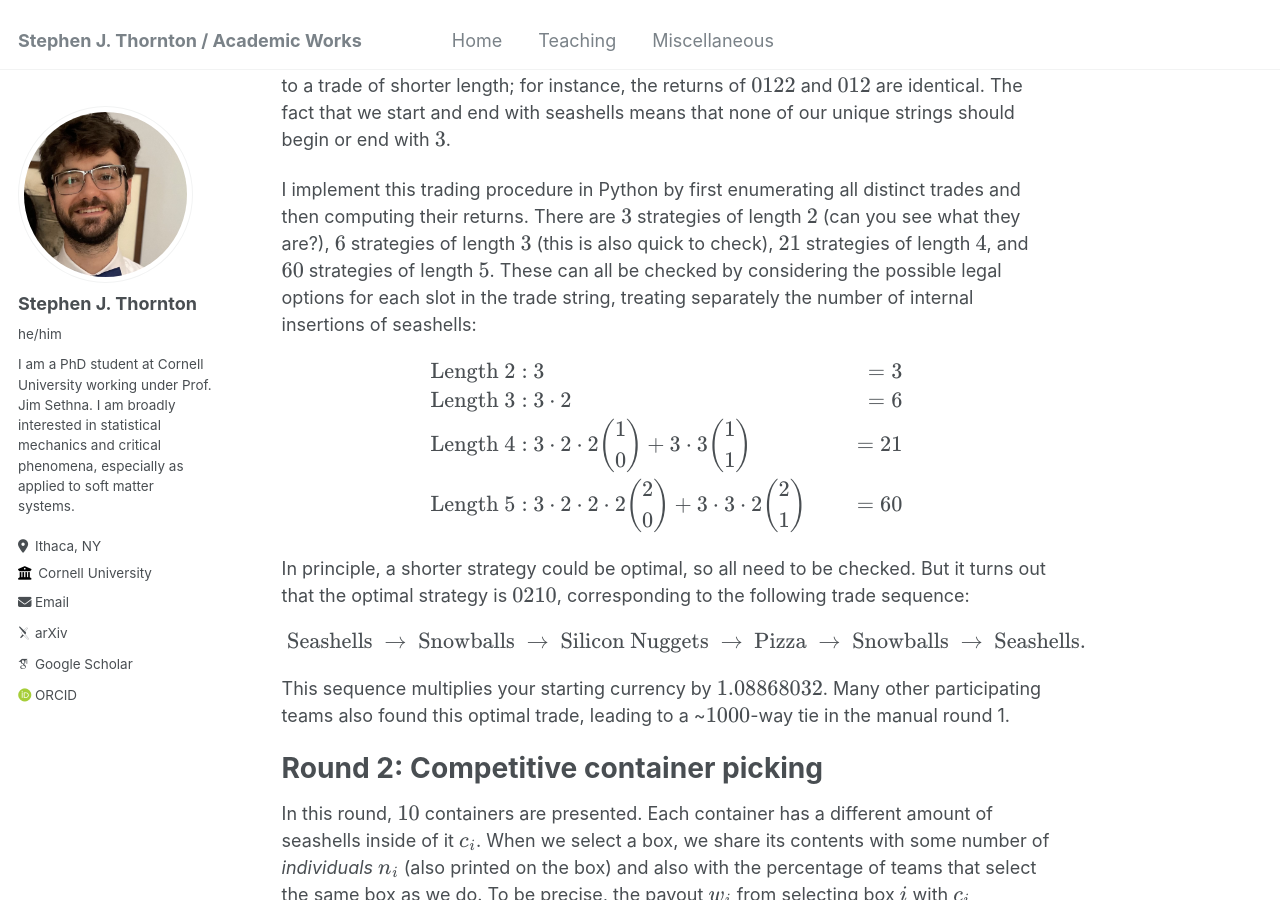
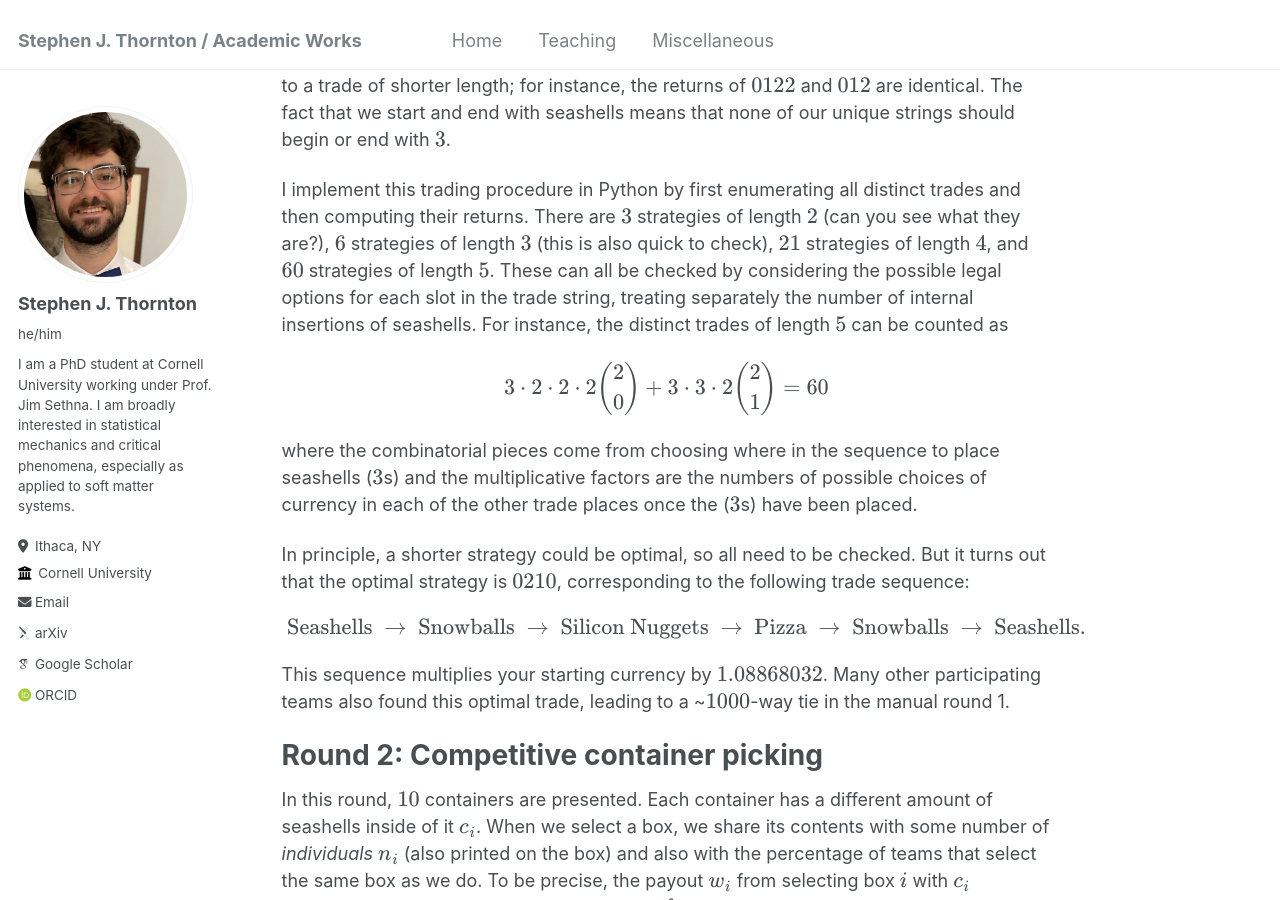
Before and after one commit to stephen-thornton/stephen-thornton.github.io, a Jekyll site: the page built from _miscellaneous/Prosperity.md, in a window 1280 px wide and 900 px high, scrolled down 1243 px. Built offline with Jekyll 4.4.1, drawn with Linux system fonts in a browser that asks for light colours; some web fonts are replaced.

Commit message:
Update Prosperity.md

```diff
--- a/_miscellaneous/Prosperity.md
+++ b/_miscellaneous/Prosperity.md
@@ -30,16 +30,11 @@ A legal trade sequence is a string of at most \\( 6 \\) digits that starts and e
 
 We can further reduce the computational time by noting that trading a currency for itself is \\( 1-1 \\), and so a trade that contains the same number multiple times in a row is equivalent to a trade of shorter length; for instance, the returns of \\( 0122 \\) and \\( 012 \\) are identical. The fact that we start and end with seashells means that none of our unique strings should begin or end with \\( 3 \\).
 
-I implement this trading procedure in Python by first enumerating all distinct trades and then computing their returns. There are \\( 3 \\) strategies of length \\( 2 \\) (can you see what they are?), \\( 6 \\) strategies of length \\( 3 \\) (this is also quick to check), \\( 21 \\) strategies of length \\( 4 \\), and \\( 60 \\) strategies of length \\( 5 \\). These can all be checked by considering the possible legal options for each slot in the trade string, treating separately the number of internal insertions of seashells:
+I implement this trading procedure in Python by first enumerating all distinct trades and then computing their returns. There are \\( 3 \\) strategies of length \\( 2 \\) (can you see what they are?), \\( 6 \\) strategies of length \\( 3 \\) (this is also quick to check), \\( 21 \\) strategies of length \\( 4 \\), and \\( 60 \\) strategies of length \\( 5 \\). These can all be checked by considering the possible legal options for each slot in the trade string, treating separately the number of internal insertions of seashells. For instance, the distinct trades of length \\( 5 \\) can be counted as
 
-$$
-\begin{align*}
-\textrm{Length } 2: & \textrm{  } 3 &= 3 \\
-\textrm{Length } 3: & \textrm{  } 3\cdot 2 &= 6 \\
-\textrm{Length } 4: & \textrm{  } 3\cdot 2\cdot 2 {1 \choose 0}+3\cdot3 {1\choose 1} &= 21 \\
-\textrm{Length } 5: & \textrm{  } 3\cdot 2\cdot 2 \cdot 2 {2 \choose 0} + 3\cdot 3\cdot 2 {2 \choose 1} &= 60
-\end{align*}
-$$
+$$ 3\cdot 2\cdot 2 \cdot 2 {2 \choose 0} + 3\cdot 3\cdot 2 {2 \choose 1} = 60 $$
+
+where the combinatorial pieces come from choosing where in the sequence to place seashells (\\( 3 \\)s) and the multiplicative factors are the numbers of possible choices of currency in each of the other trade places once the (\\(3\\)s) have been placed.
 
 In principle, a shorter strategy could be optimal, so all need to be checked. But it turns out that the optimal strategy is \\( 0210 \\), corresponding to the following trade sequence:
 
```
